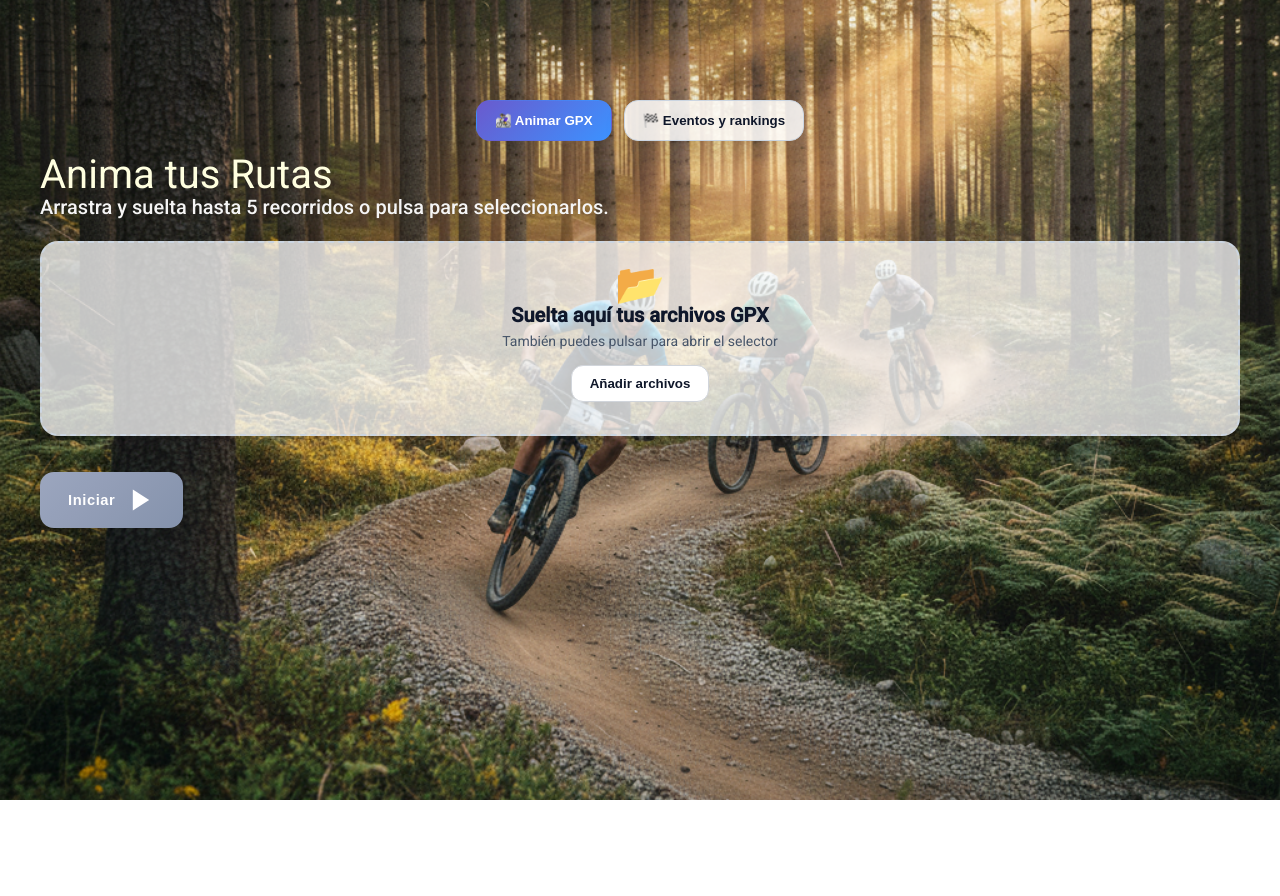
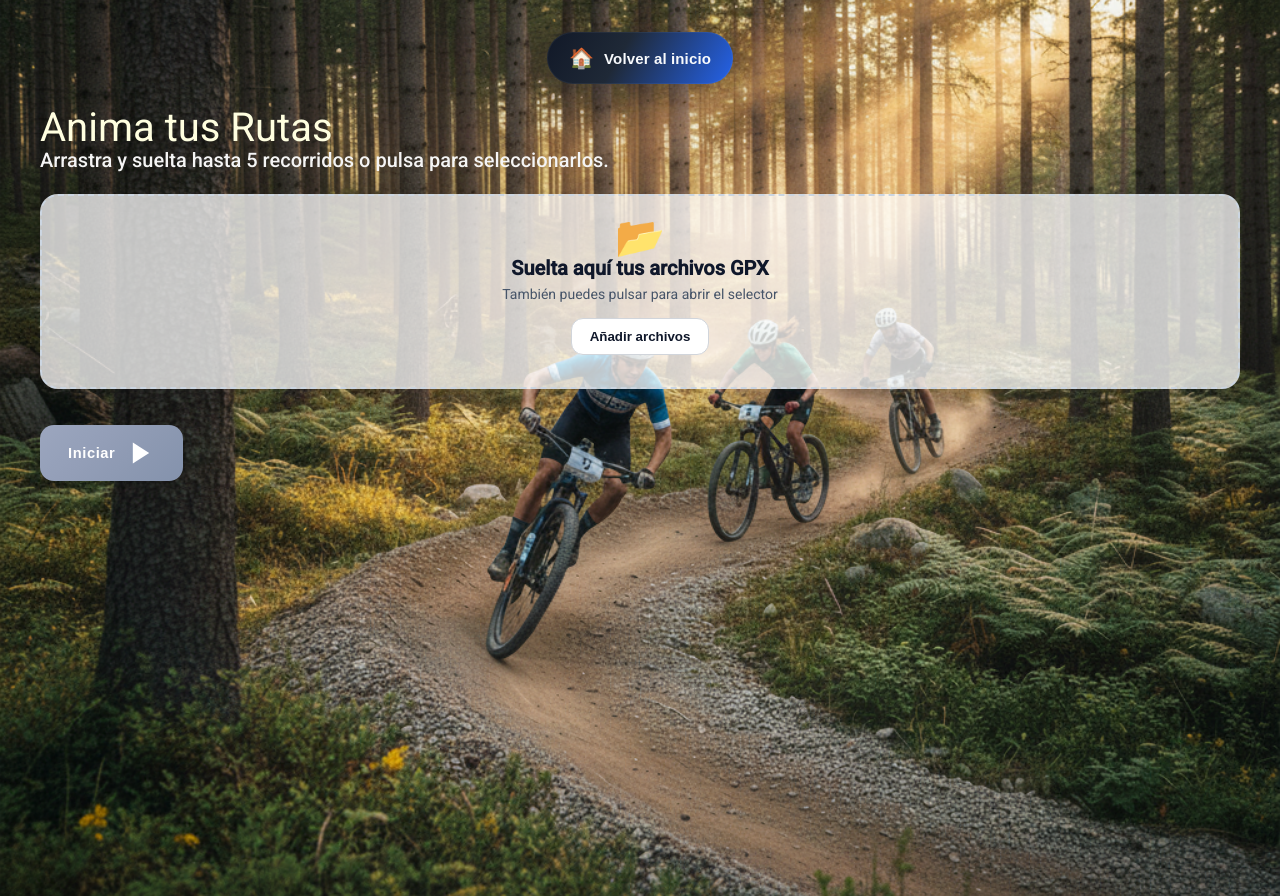
Before and after one commit to eimbert/gpx-maps, an Angular app: page /load in a window 1280 px wide. Before the commit the page ends 800 px from the top, so only its background shows below. Built offline with nearby package versions, Linux system fonts and the light colour scheme.

Commit message:
Add home navigation button to load views

```diff
--- a/src/app/load-gpx/load-gpx.component.css
+++ b/src/app/load-gpx/load-gpx.component.css
@@ -12,33 +12,46 @@
   background-size: cover;
   background-position: center;
   background-repeat: no-repeat;
-  /* padding: 24px 16px 64px; */
+  padding: 32px 16px 64px;
 }
 
-.mode-toggle {
+.page-actions {
   display: flex;
-  gap: 12px;
   justify-content: center;
-  margin-bottom: 18px;
-  padding-top: 100px;
+  margin-bottom: 28px;
 }
 
-.mode-button {
-  padding: 12px 18px;
-  border-radius: 14px;
-  border: 1px solid #cbd5e1;
-  background: rgba(255, 255, 255, 0.85);
-  color: #0f172a;
+.home-button {
+  display: inline-flex;
+  align-items: center;
+  gap: 10px;
+  padding: 14px 22px;
+  border-radius: 9999px;
+  border: none;
+  background: linear-gradient(120deg, #111827, #1f2937 40%, #2563eb);
+  color: #f8fafc;
   font-weight: 800;
-  box-shadow: 0 10px 25px rgba(15, 23, 42, 0.08);
+  letter-spacing: 0.01em;
+  box-shadow: 0 15px 35px rgba(15, 23, 42, 0.18), 0 0 0 1px rgba(255, 255, 255, 0.05) inset;
   cursor: pointer;
-  transition: all 0.2s ease;
+  transition: transform 0.15s ease, box-shadow 0.2s ease;
 }
 
-.mode-button.active {
-  background: linear-gradient(135deg, #6a5acd 0%, #3c92ff 100%);
-  color: #fff;
-  border-color: transparent;
+.home-button:hover {
+  transform: translateY(-2px);
+  box-shadow: 0 18px 40px rgba(37, 99, 235, 0.25);
+}
+
+.home-button:active {
+  transform: translateY(0);
+}
+
+.home-button__icon {
+  font-size: 20px;
+}
+
+.home-button__label {
+  font-size: 15px;
 }
 
 .load-wrapper,
--- a/src/app/load-gpx/load-gpx.component.html
+++ b/src/app/load-gpx/load-gpx.component.html
@@ -1,10 +1,8 @@
 <div class="container">
-  <div class="mode-toggle">
-    <button class="mode-button" [class.active]="mode === 'routes'" (click)="selectMode('routes')">
-      🚵‍♀️ Animar GPX
-    </button>
-    <button class="mode-button" [class.active]="mode === 'events'" (click)="selectMode('events')">
-      🏁 Eventos y rankings
+  <div class="page-actions">
+    <button type="button" class="home-button" (click)="goHome()">
+      <span class="home-button__icon">🏠</span>
+      <span class="home-button__label">Volver al inicio</span>
     </button>
   </div>
 
--- a/src/app/load-gpx/load-gpx.component.ts
+++ b/src/app/load-gpx/load-gpx.component.ts
@@ -148,6 +148,10 @@ export class LoadGpxComponent implements OnInit, OnDestroy {
 
   onModalityChange(modalityId: string): void {
     this.selectedModalityId = modalityId;
+  }
+
+  goHome(): void {
+    this.router.navigate(['/']);
   }
 
   getEventLocation(event: RaceEvent): string {
```
